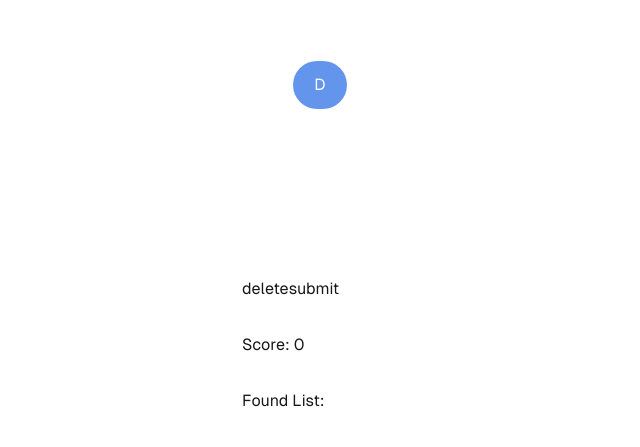
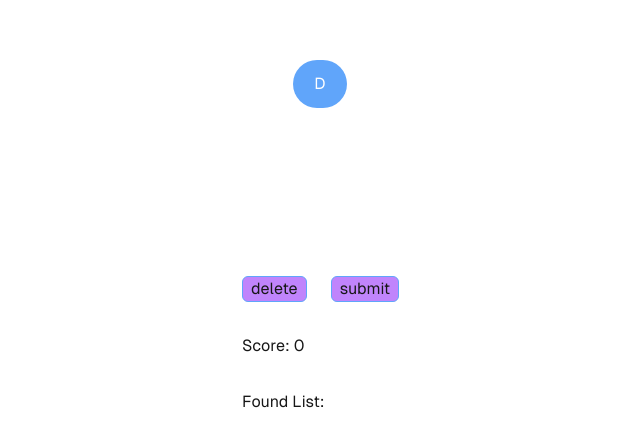
Before and after one commit to Athulus/spelling_wye, a Next.js app: page /spelling_wye/ in a window 1280 px wide. Shown: the part 187-634 px from the top of the page, without its empty margins (284-924 px from the left). Built offline with nearby package versions, Linux system fonts and the light colour scheme.

Commit message:
update style

```diff
--- a/app/layout.tsx
+++ b/app/layout.tsx
@@ -14,7 +14,7 @@ const geistMono = localFont({
 });
 
 export const metadata: Metadata = {
-  title: "Create Next App",
+  title: "Spelling Wye",
   description: "Generated by create next app",
 };
 
--- a/app/page.tsx
+++ b/app/page.tsx
@@ -8,14 +8,13 @@ import lettersobj from "./letters.json"
 type anserContextType = {currentAnswer:string, setCurrentAnswer:(a:string) => void};
 const AnswerContext = createContext<anserContextType>({} as anserContextType);
 
-function LetterButton({letter, color = "white"}: {letter:string, color?:string}) {
+function LetterButton({letter, className = "bg-white"}: {letter:string, className?:string}) {
 
   const {currentAnswer, setCurrentAnswer} = useContext(AnswerContext)
   return (
     <button
     onClick = {() => {setCurrentAnswer(`${currentAnswer}${letter}`)}}
-    style={{backgroundColor:color}}
-    className="rounded-full border border-solid border-transparent gap-2 transition-colors text-background text-sm sm:text-base h-10 sm:h-12 px-4 sm:px-5"
+    className={`${className} rounded-full border border-solid border-transparent gap-2 transition-colors text-background text-sm sm:text-base h-10 sm:h-12 px-4 sm:px-5`}
     >
       {letter}
     </button>
@@ -101,28 +100,28 @@ export default function Home() {
   return (
     <AnswerContext.Provider value={{currentAnswer, setCurrentAnswer}}>
     <div className="grid grid-rows-[20px_1fr_20px] items-center justify-items-center min-h-screen p-8 pb-20 gap-16 sm:p-20 font-[family-name:var(--font-geist-sans)]">
-      <main className="flex flex-col gap-8 row-start-2 items-center sm:items-start">
-      <div className="text-align:center">
+      <main className="flex flex-col gap-8 columns-5 row-start-2 items-center sm:items-start">
+      <div className="">
         <LetterButton letter = {letters.ringLetters[0]}/>
         <LetterButton letter = {letters.ringLetters[1]}/>
       </div>
-      <div className="text-align:center">
+      <div className="">
         <LetterButton letter = {letters.ringLetters[2]}/>
-        <LetterButton letter = {letters.keyLetter} color = "cornflowerblue" />
+        <LetterButton className="bg-blue-400" letter = {letters.keyLetter} />
         <LetterButton letter = {letters.ringLetters[3]}/>
       </div>
-      <div className="text-align:center">
+      <div className="">
         <LetterButton letter = {letters.ringLetters[4]}/>
         <LetterButton letter = {letters.ringLetters[5]}/>
       </div>
 
-      <div className="text-align:center">
+      <div className="">
         <input className="text-background" value={currentAnswer} onKeyDown={restrictedKeyboard}/>
       </div>
-      <div>
-        <button onClick={() => {setCurrentAnswer(currentAnswer.slice(0,-1))}}>delete</button>
+      <div className=" space-x-6">
+        <button className="bg-purple-400 border border-blue-400 rounded-md px-2" onClick={() => {setCurrentAnswer(currentAnswer.slice(0,-1))}}>delete</button>
 
-        <button onClick={checkWord}> submit</button>
+        <button className="bg-purple-400 border border-blue-400 rounded-md px-2" onClick={checkWord}> submit</button>
       </div>
 
       <label>Score: {score}</label>
```
